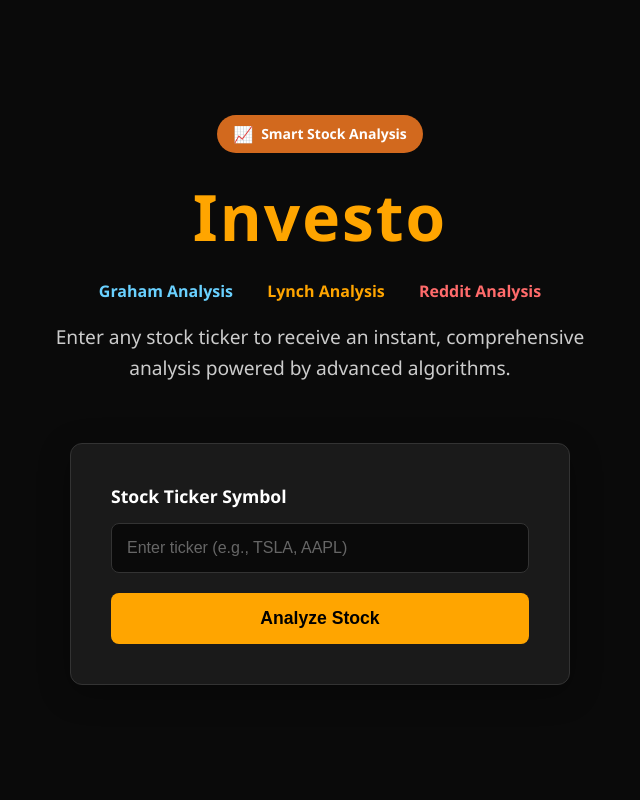
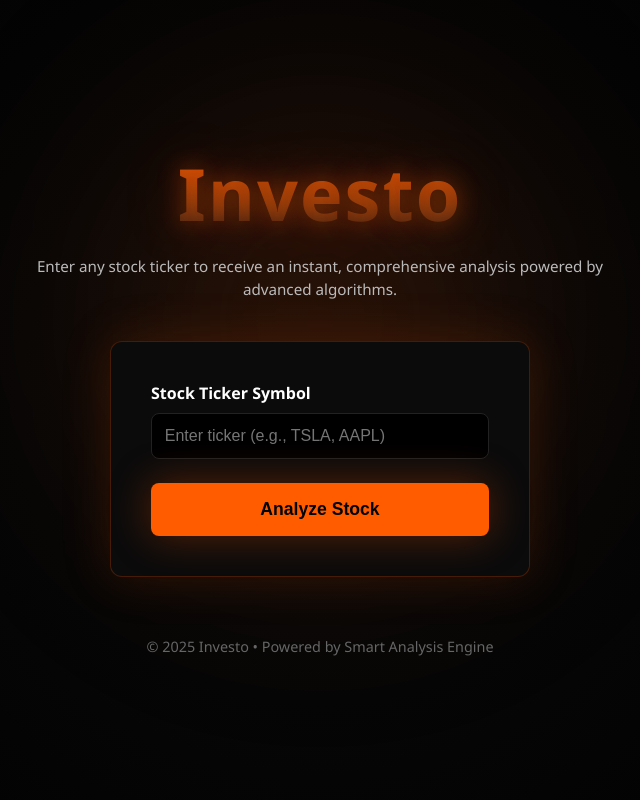
Before and after one commit to nejcavbelj/Investo, a Flask app: page / in a window 1280 px wide. Shown: the whole page, without its empty margins (320-960 px from the left). Run offline with Flask 3, Linux system fonts and the light colour scheme.

Commit message:
Updated welcome page: removed logo and adjusted tagline font size

```diff
--- a/templates/welcome.html
+++ b/templates/welcome.html
@@ -1,9 +1,10 @@
 <!DOCTYPE html>
 <html lang="en">
 <head>
-    <meta charset="UTF-8">
-    <meta name="viewport" content="width=device-width, initial-scale=1.0">
+  <meta charset="UTF-8" />
+  <meta name="viewport" content="width=device-width, initial-scale=1.0" />
   <title>Investo - Smart Stock Analysis</title>
+  <link rel="icon" href="/static/favicon.ico" /> <!-- Favicon only for browser tab -->
   <style>
     * {
       margin: 0;
@@ -12,125 +13,145 @@
     }
 
     body {
-            font-family: 'Segoe UI', Tahoma, Geneva, Verdana, sans-serif;
-            background: #0a0a0a;
-            color: #ffffff;
+      font-family: "Poppins", "Segoe UI", sans-serif;
+      background: radial-gradient(circle at center, #0a0a0a 0%, #000 100%);
+      color: #fff;
       min-height: 100vh;
       display: flex;
       flex-direction: column;
       align-items: center;
       justify-content: center;
-            padding: 20px;
+      text-align: center;
+      overflow: hidden;
     }
 
-        .header-tag {
-            background: #d2691e;
-            color: white;
-            padding: 8px 16px;
-            border-radius: 20px;
-            font-size: 14px;
-            font-weight: 600;
-            margin-bottom: 20px;
-            display: flex;
-            align-items: center;
-            gap: 8px;
+    /* Subtle ambient orange glow */
+    body::before {
+      content: "";
+      position: absolute;
+      width: 600px;
+      height: 600px;
+      background: radial-gradient(circle, rgba(204, 68, 0, 0.25), transparent 70%);
+      filter: blur(100px);
+      top: 40%;
+      left: 50%;
+      transform: translate(-50%, -50%);
+      z-index: 0;
     }
 
-        .header-tag::before {
-            content: "📈";
-            font-size: 16px;
+    .container {
+      position: relative;
+      z-index: 1;
+      padding: 2rem;
     }
 
-        .title {
-            font-size: 4rem;
-            font-weight: bold;
-            color: #ffa500;
-            text-align: center;
-            margin-bottom: 20px;
+    /* Animated fading Investo text */
+    h1 {
+      font-size: 4.5rem;
+      font-weight: 800;
       letter-spacing: 2px;
+      background: linear-gradient(180deg, #ff5c00 0%, #1a1a1a 100%);
+      -webkit-background-clip: text;
+      -webkit-text-fill-color: transparent;
+      text-shadow: 0 0 25px rgba(255, 92, 0, 0.25);
+      margin-bottom: 0.8rem;
+      animation: glowFade 6s ease-in-out infinite alternate;
+    }
+
+    @keyframes glowFade {
+      0% {
+        text-shadow: 0 0 10px rgba(255, 92, 0, 0.15),
+                     0 0 20px rgba(255, 92, 0, 0.2);
+        opacity: 0.85;
+      }
+      100% {
+        text-shadow: 0 0 25px rgba(255, 92, 0, 0.45),
+                     0 0 60px rgba(255, 92, 0, 0.3);
+        opacity: 1;
+      }
     }
 
     .tagline {
-            font-size: 1.2rem;
-            color: #cccccc;
-            text-align: center;
-            margin-bottom: 60px;
+      font-size: 0.95rem; /* ⬅️ Smaller font size */
+      color: #bbb;
+      margin-bottom: 2.5rem;
       max-width: 600px;
-            line-height: 1.6;
+      line-height: 1.5;
     }
 
-        .form-container {
-            background: #1a1a1a;
-            border: 1px solid #333333;
+    .card {
+      background: #0b0b0b;
       border-radius: 12px;
-            padding: 40px;
-            max-width: 500px;
-            width: 100%;
-            box-shadow: 0 8px 32px rgba(0, 0, 0, 0.3);
+      border: 1px solid rgba(204, 68, 0, 0.3);
+      box-shadow: 0 0 50px rgba(204, 68, 0, 0.2);
+      padding: 2.5rem;
+      width: 420px;
+      margin: 0 auto;
+      text-align: left;
+      transition: all 0.3s ease;
     }
 
-        .form-label {
-            font-size: 1.1rem;
-            font-weight: bold;
-            color: #ffffff;
-            margin-bottom: 15px;
-            display: block;
+    .card:hover {
+      box-shadow: 0 0 70px rgba(204, 68, 0, 0.35);
+      transform: translateY(-3px);
     }
 
-        .ticker-input {
-            width: 100%;
-            padding: 15px;
-            font-size: 1rem;
-            background: #0a0a0a;
-            border: 1px solid #333333;
-            border-radius: 8px;
-            color: #ffffff;
-            margin-bottom: 20px;
-            transition: border-color 0.3s ease;
+    label {
+      display: block;
+      font-weight: 600;
+      margin-bottom: 0.6rem;
     }
 
-        .ticker-input:focus {
-            outline: none;
-            border-color: #ffa500;
+    input {
+      width: 100%;
+      padding: 0.8rem;
+      border-radius: 8px;
+      border: 1px solid #222;
+      background: #000;
+      color: #fff;
+      margin-bottom: 1.5rem;
+      font-size: 1rem;
+      transition: 0.3s ease;
     }
 
-        .ticker-input::placeholder {
-            color: #666666;
+    input:focus {
+      border-color: #ff5c00;
+      box-shadow: 0 0 10px rgba(204, 68, 0, 0.4);
+      outline: none;
     }
 
-        .analyze-button {
+    button {
       width: 100%;
-            padding: 15px;
-            font-size: 1.1rem;
-            font-weight: bold;
-            background: #ffa500;
-            color: #000000;
+      background: #ff5c00;
+      color: #000;
+      font-weight: 700;
+      padding: 1rem;
       border: none;
       border-radius: 8px;
+      font-size: 1.1rem;
       cursor: pointer;
-            transition: background-color 0.3s ease, transform 0.2s ease;
+      box-shadow: 0 0 40px rgba(204, 68, 0, 0.4);
+      transition: all 0.3s ease;
     }
 
-        .analyze-button:hover {
-            background: #ff8c00;
+    button:hover {
       transform: translateY(-2px);
+      background: #e04a00;
+      box-shadow: 0 0 60px rgba(255, 92, 0, 0.6);
     }
 
-        .analyze-button:active {
-            transform: translateY(0);
-        }
-
-        .analyze-button:disabled {
-            background: #666666;
+    button:disabled {
+      background: #444;
+      color: #222;
       cursor: not-allowed;
-            transform: none;
+      box-shadow: none;
     }
 
     .loading {
       display: none;
       text-align: center;
-            margin-top: 20px;
-            color: #ffa500;
+      margin-top: 1.2rem;
+      color: #ff5c00;
     }
 
     .loading.show {
@@ -138,11 +159,11 @@
     }
 
     .spinner {
-            border: 3px solid #333333;
-            border-top: 3px solid #ffa500;
+      border: 3px solid #333;
+      border-top: 3px solid #ff5c00;
       border-radius: 50%;
-            width: 30px;
-            height: 30px;
+      width: 28px;
+      height: 28px;
       animation: spin 1s linear infinite;
       margin: 0 auto 10px;
     }
@@ -152,206 +173,83 @@
       100% { transform: rotate(360deg); }
     }
 
-        .error-message {
-            background: #ff3c00;
-            color: white;
-            padding: 15px;
-            border-radius: 8px;
-            margin-top: 20px;
-            display: none;
+    footer {
+      margin-top: 60px;
+      color: #666;
+      font-size: 0.9rem;
+      text-align: center;
     }
 
-        .error-message.show {
-            display: block;
-        }
-
-        .success-message {
-            background: #00ff00;
-            color: #000000;
-            padding: 15px;
-            border-radius: 8px;
-            margin-top: 20px;
-            display: none;
-        }
-
-        .success-message.show {
-            display: block;
-        }
-
-        .report-link {
-            display: inline-block;
-            margin-top: 10px;
-            padding: 10px 20px;
-            background: #ffa500;
-            color: #000000;
-            text-decoration: none;
-            border-radius: 6px;
-            font-weight: bold;
-            transition: background-color 0.3s ease;
-        }
-
-        .report-link:hover {
-            background: #ff8c00;
-        }
-
-        @media (max-width: 768px) {
-            .title {
-                font-size: 2.5rem;
-            }
-
-            .tagline {
-                font-size: 1rem;
-                margin-bottom: 40px;
-            }
-
-            .form-container {
-                padding: 30px 20px;
-            }
+    @media (max-width: 600px) {
+      h1 { font-size: 2.8rem; }
+      .card { width: 90%; padding: 1.8rem; }
+      .tagline { font-size: 0.9rem; margin-bottom: 2rem; }
     }
   </style>
 </head>
+
 <body>
-    <div class="header-tag">
-        Smart Stock Analysis
-    </div>
-
-    <h1 class="title">Investo</h1>
-
-    <!-- Navigation Links -->
-    <div style="text-align: center; margin-bottom: 20px;">
-        <a href="/graham" style="color: #6ad1ff; text-decoration: none; margin: 0 15px; font-weight: 600;">Graham Analysis</a>
-        <a href="/lynch" style="color: #ffa500; text-decoration: none; margin: 0 15px; font-weight: 600;">Lynch Analysis</a>
-        <a href="/reddit" style="color: #FF6B6B; text-decoration: none; margin: 0 15px; font-weight: 600;">Reddit Analysis</a>
-    </div>
+  <div class="container">
+    <h1>Investo</h1>
 
     <p class="tagline">
       Enter any stock ticker to receive an instant, comprehensive analysis powered by advanced algorithms.
     </p>
 
-    <div class="form-container">
-        <label for="ticker" class="form-label">Stock Ticker Symbol</label>
-        <input
-            type="text"
-            id="ticker"
-            class="ticker-input"
-            placeholder="Enter ticker (e.g., TSLA, AAPL)"
-            maxlength="10"
-        >
-        <button id="analyzeBtn" class="analyze-button">Analyze Stock</button>
+    <div class="card">
+      <label for="ticker">Stock Ticker Symbol</label>
+      <input type="text" id="ticker" placeholder="Enter ticker (e.g., TSLA, AAPL)" maxlength="10" />
+      <button id="analyzeBtn">Analyze Stock</button>
 
       <div id="loading" class="loading">
         <div class="spinner"></div>
-            <p>Analyzing stock data... This may take a few moments.</p>
+        <p>Analyzing stock data... Please wait.</p>
+      </div>
     </div>
 
-        <div id="errorMessage" class="error-message"></div>
-        <div id="successMessage" class="success-message"></div>
+    <footer>© 2025 Investo • Powered by Smart Analysis Engine</footer>
   </div>
 
   <script>
-        document.addEventListener('DOMContentLoaded', function() {
-            const tickerInput = document.getElementById('ticker');
-            const analyzeBtn = document.getElementById('analyzeBtn');
-            const loading = document.getElementById('loading');
-            const errorMessage = document.getElementById('errorMessage');
-            const successMessage = document.getElementById('successMessage');
+    const tickerInput = document.getElementById("ticker");
+    const analyzeBtn = document.getElementById("analyzeBtn");
+    const loading = document.getElementById("loading");
 
-            // Handle Enter key press
-            tickerInput.addEventListener('keypress', function(e) {
-                if (e.key === 'Enter') {
-                    analyzeStock();
-                }
+    analyzeBtn.addEventListener("click", analyzeStock);
+    tickerInput.addEventListener("keypress", e => {
+      if (e.key === "Enter") analyzeStock();
     });
-
-            // Handle analyze button click
-            analyzeBtn.addEventListener('click', analyzeStock);
 
     function analyzeStock() {
       const symbol = tickerInput.value.trim().toUpperCase();
+      if (!symbol) return alert("Please enter a valid ticker symbol.");
 
-                if (!symbol) {
-                    showError('Please enter a valid ticker symbol.');
-                    return;
-                }
+      analyzeBtn.disabled = true;
+      loading.classList.add("show");
 
-                if (symbol.length > 10) {
-                    showError('Ticker symbol seems too long. Please enter a valid ticker (e.g., TSLA, AAPL).');
-                    return;
-                }
-
-                // Show loading state
-                setLoading(true);
-                hideMessages();
-
-                // Make API request
-                fetch('/analyze', {
-                    method: 'POST',
-                    headers: {
-                        'Content-Type': 'application/json',
-                    },
-                    body: JSON.stringify({ symbol: symbol })
+      fetch("/analyze", {
+        method: "POST",
+        headers: { "Content-Type": "application/json" },
+        body: JSON.stringify({ symbol })
       })
-                .then(response => response.json())
+      .then(res => res.json())
       .then(data => {
-                    setLoading(false);
+        analyzeBtn.disabled = false;
+        loading.classList.remove("show");
 
         if (data.success) {
-                        showSuccess(data.message);
-                        // Open the report in a new tab
-                        const reportUrl = `/report/${data.report_path.split('/').pop()}`;
-                        const reportLink = document.createElement('a');
-                        reportLink.href = reportUrl;
-                        reportLink.target = '_blank';
-                        reportLink.textContent = 'View Full Report';
-                        reportLink.className = 'report-link';
-                        successMessage.appendChild(reportLink);
-
-                        // Clear the input for next analysis
-                        tickerInput.value = '';
+          const reportUrl = `/report/${data.report_path.split("/").pop()}`;
+          window.location.href = reportUrl;
         } else {
-                        showError(data.error || 'An error occurred while analyzing the stock.');
+          alert(data.error || "Error analyzing stock.");
         }
       })
-                .catch(error => {
-                    setLoading(false);
-                    showError('Network error. Please check your connection and try again.');
-                    console.error('Error:', error);
+      .catch(() => {
+        analyzeBtn.disabled = false;
+        loading.classList.remove("show");
+        alert("Network error. Please try again.");
       });
     }
-
-            function setLoading(isLoading) {
-                analyzeBtn.disabled = isLoading;
-                loading.classList.toggle('show', isLoading);
-
-                if (isLoading) {
-                    analyzeBtn.textContent = 'Analyzing...';
-                } else {
-                    analyzeBtn.textContent = 'Analyze Stock';
-                }
-            }
-
-            function showError(message) {
-                errorMessage.textContent = message;
-                errorMessage.classList.add('show');
-                successMessage.classList.remove('show');
-            }
-
-            function showSuccess(message) {
-                successMessage.textContent = message;
-                successMessage.classList.add('show');
-                errorMessage.classList.remove('show');
-            }
-
-            function hideMessages() {
-                errorMessage.classList.remove('show');
-                successMessage.classList.remove('show');
-                // Remove any existing report links
-                const existingLink = successMessage.querySelector('.report-link');
-                if (existingLink) {
-                    existingLink.remove();
-                }
-            }
-        });
   </script>
 </body>
 </html>
```
Lines whose indentation alone changed are shown as unchanged.
